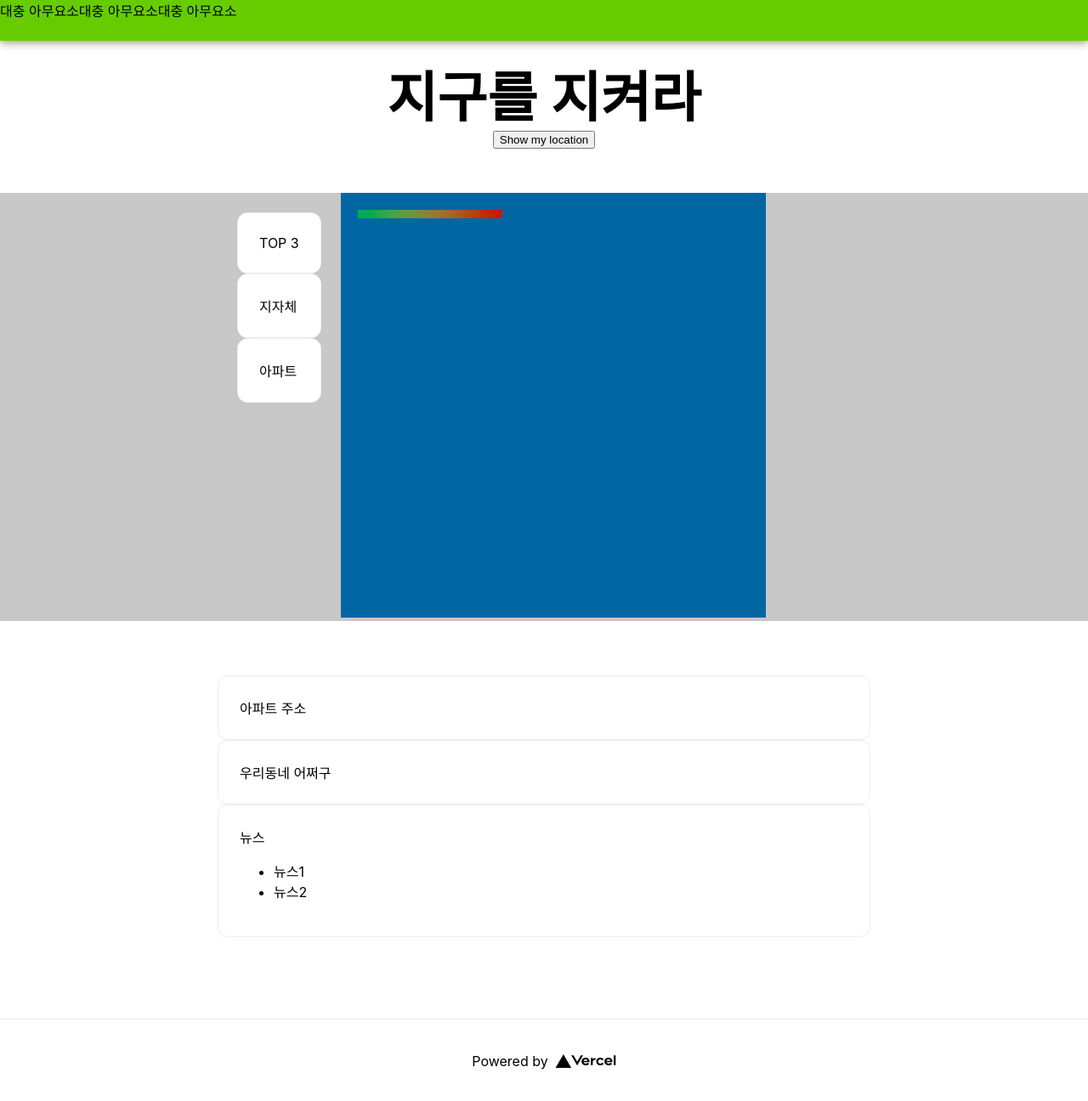
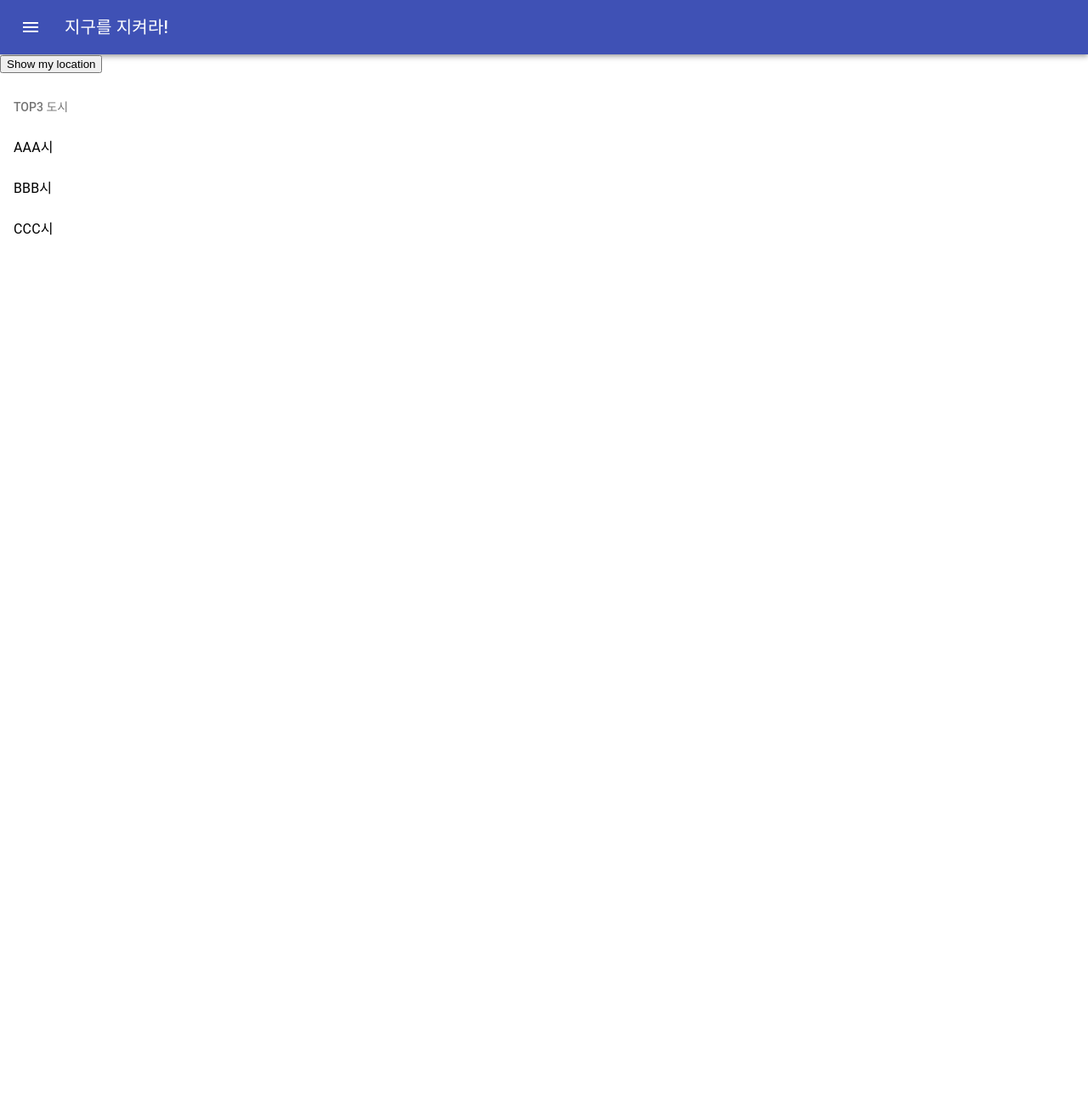
Before and after one commit to swm-hackathon-29/save-the-earth, a Next.js app: page / in a window 1280 px wide. Shown: the top 1296 px of the page at 85% size. After the commit the page ends 800 px from the top, so only its background shows below. Built offline with nearby package versions, Linux system fonts and the light colour scheme.

Commit message:
AppBar, List

```diff
--- /dev/null
+++ b/components/MyAppBar.js
@@ -0,0 +1,39 @@
+import React from 'react';
+import { makeStyles } from '@material-ui/core/styles';
+import AppBar from '@material-ui/core/AppBar';
+import Toolbar from '@material-ui/core/Toolbar';
+import Typography from '@material-ui/core/Typography';
+import Button from '@material-ui/core/Button';
+import IconButton from '@material-ui/core/IconButton';
+import MenuIcon from '@material-ui/icons/Menu';
+
+const useStyles = makeStyles((theme) => ({
+  root: {
+    flexGrow: 1,
+  },
+  menuButton: {
+    marginRight: theme.spacing(2),
+  },
+  title: {
+    flexGrow: 1,
+  },
+}));
+
+export default function MyAppBar(props) {
+  const classes = useStyles();
+
+  return (
+    <div className={classes.root}>
+      <AppBar position="static">
+        <Toolbar>
+          <IconButton edge="start" className={classes.menuButton} color="inherit" aria-label="menu">
+            <MenuIcon />
+          </IconButton>
+          <Typography variant="h6" className={classes.title}>
+            { props.title }
+          </Typography>
+        </Toolbar>
+      </AppBar>
+    </div>
+  );
+}
--- /dev/null
+++ b/components/MyList.js
@@ -0,0 +1,39 @@
+import React from 'react';
+import { makeStyles } from '@material-ui/core/styles';
+import List from '@material-ui/core/List';
+import ListItem from '@material-ui/core/ListItem';
+import ListItemIcon from '@material-ui/core/ListItemIcon';
+import ListItemText from '@material-ui/core/ListItemText';
+import ListSubheader from '@material-ui/core/ListSubheader';
+import Divider from '@material-ui/core/Divider';
+import InboxIcon from '@material-ui/icons/Inbox';
+import DraftsIcon from '@material-ui/icons/Drafts';
+
+const useStyles = makeStyles((theme) => ({
+  root: {
+    width: '100%',
+    maxWidth: 360,
+    backgroundColor: theme.palette.background.paper,
+  },
+}));
+
+function ListItemLink(props) {
+  return <ListItem button component="a" {...props} />;
+}
+
+export default function MyList(props) {
+  const classes = useStyles();
+  return (
+    <div className={classes.root}>
+      <List subheader={<ListSubheader>{ props.title }</ListSubheader>}>
+        {
+          (props.items || []).map((item) => (
+            <ListItem key={item.title}>
+              <ListItemText primary={item.title} />
+            </ListItem>
+          ))
+        }
+      </List>
+    </div>
+  );
+}
--- a/pages/index.js
+++ b/pages/index.js
@@ -1,13 +1,12 @@
 import { style } from 'd3'
 import Head from 'next/head'
 import Image from 'next/image'
-import styles from '../styles/Home.module.css'
-import React, { useState, useEffect } from 'react';
-import Ex from '../components/korea'
-
+import React, { useState, useEffect } from 'react'
+import MyAppBar from '../components/MyAppBar'
+import MyList from '../components/MyList'
 
 export default function Home() {
-  useEffect(() => {
+  useEffect(() => {/*
     function geoFindMe() {
 
       const status = document.querySelector('#status');
@@ -39,78 +38,28 @@ export default function Home() {
     }
 
     document.querySelector('#find-me').addEventListener('click', geoFindMe);
+    */
   });
 
   return (
-    <div className={styles.container}>
+    <>
       <Head>
-        <title>Create Next App</title>
-        <meta name="description" content="Generated by create next app" />
+        <title>지구를 지켜라!</title>
+        <meta name="description" content="지구를 지켜라" />
         <link rel="icon" href="/favicon.ico" />
       </Head>
 
-      <div className={styles.haederInner}>
-        <span>대충 아무요소</span>
-        <span>대충 아무요소</span>
-        <span>대충 아무요소</span>
-      </div>
-      <main className={styles.main}>
+      <MyAppBar title="지구를 지켜라!"/>
 
-
-        <h1 className={styles.title}>
-        지구를 지켜라
-        </h1>
+      <main>
         <button id = "find-me">Show my location</button><br/>
         <p id = "status"></p>
         <a id = "map-link" target="_blank"></a>
-
-        <div className={styles.section}>
-          <div className={styles.cont}>
-            <div className={styles.topRank}>
-              <div className={styles.c}>
-                TOP 3
-              </div>
-              <div>
-                <div className={styles.c}>
-                  지자체
-                </div><div className={styles.c}>
-                  아파트
-                </div>
-              </div>
-            </div>
-	    <div>
-              <Ex />
-	    </div>
-          </div>
-        </div>
-
-        <div className={styles.box}>
-          <div>
-            <div className={styles.c}>아파트 주소</div>
-            <div className={styles.c}>우리동네 어쩌구</div>
-            </div>
-            <div className={styles.c}>
-                <span >뉴스</span>
-                <ul>
-                  <li >뉴스1</li>
-                <li>뉴스2</li>
-              </ul>
-          </div>
-        </div>
+        <MyList title={'TOP3 도시'} items={
+          ['AAA시', 'BBB시', 'CCC시'].map((title) => ({title: title}))
+        }/>
+        <MyList/>
       </main>
-
-      <footer className={styles.footer}>
-        <a
-          href="https://vercel.com?utm_source=create-next-app&utm_medium=default-template&utm_campaign=create-next-app"
-          target="_blank"
-          rel="noopener noreferrer"
-        >
-          Powered by{' '}
-          <span className={styles.logo}>
-            <Image src="/vercel.svg" alt="Vercel Logo" width={72} height={16} />
-          </span>
-        </a>
-      </footer>
-    </div>
+    </>
   )
 }
```
